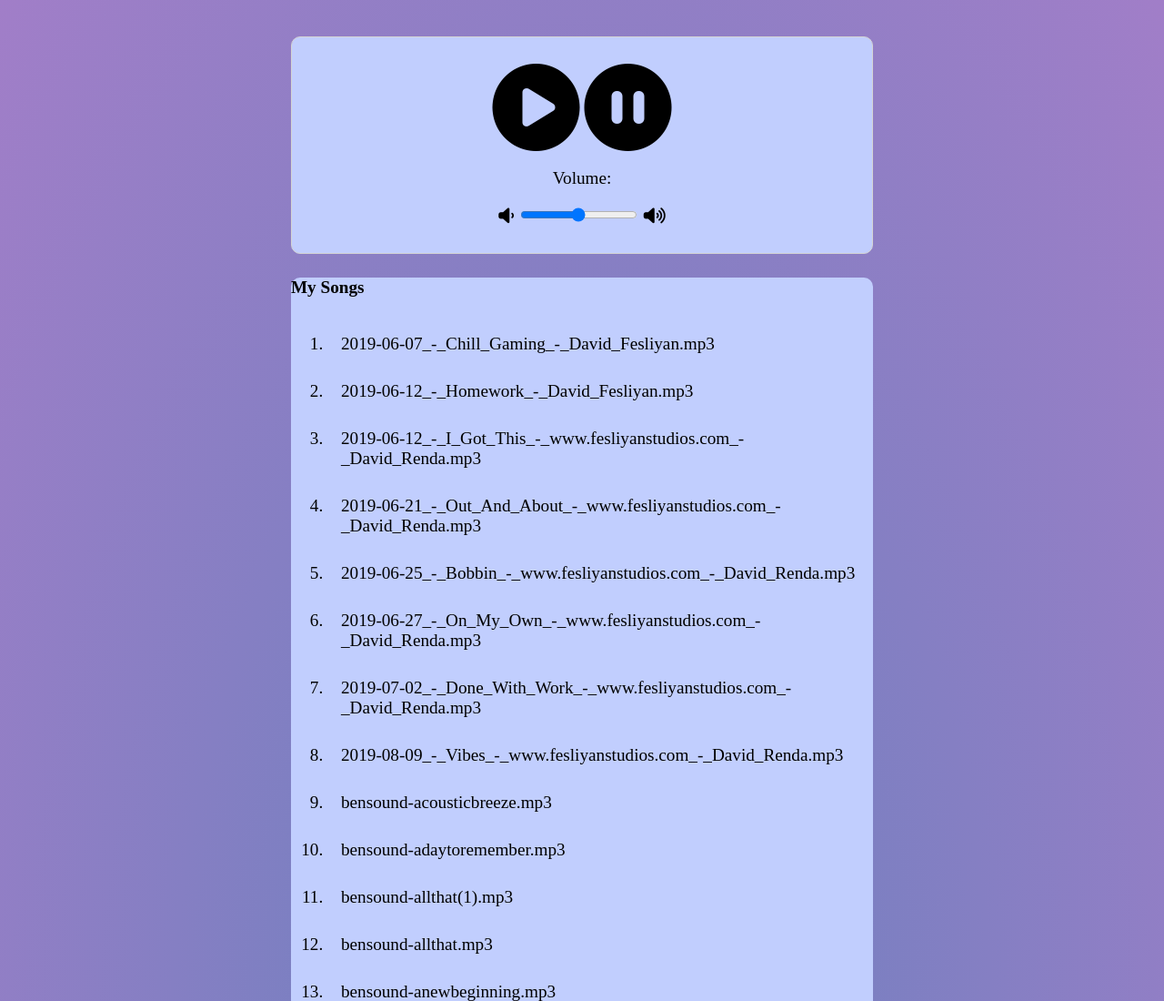
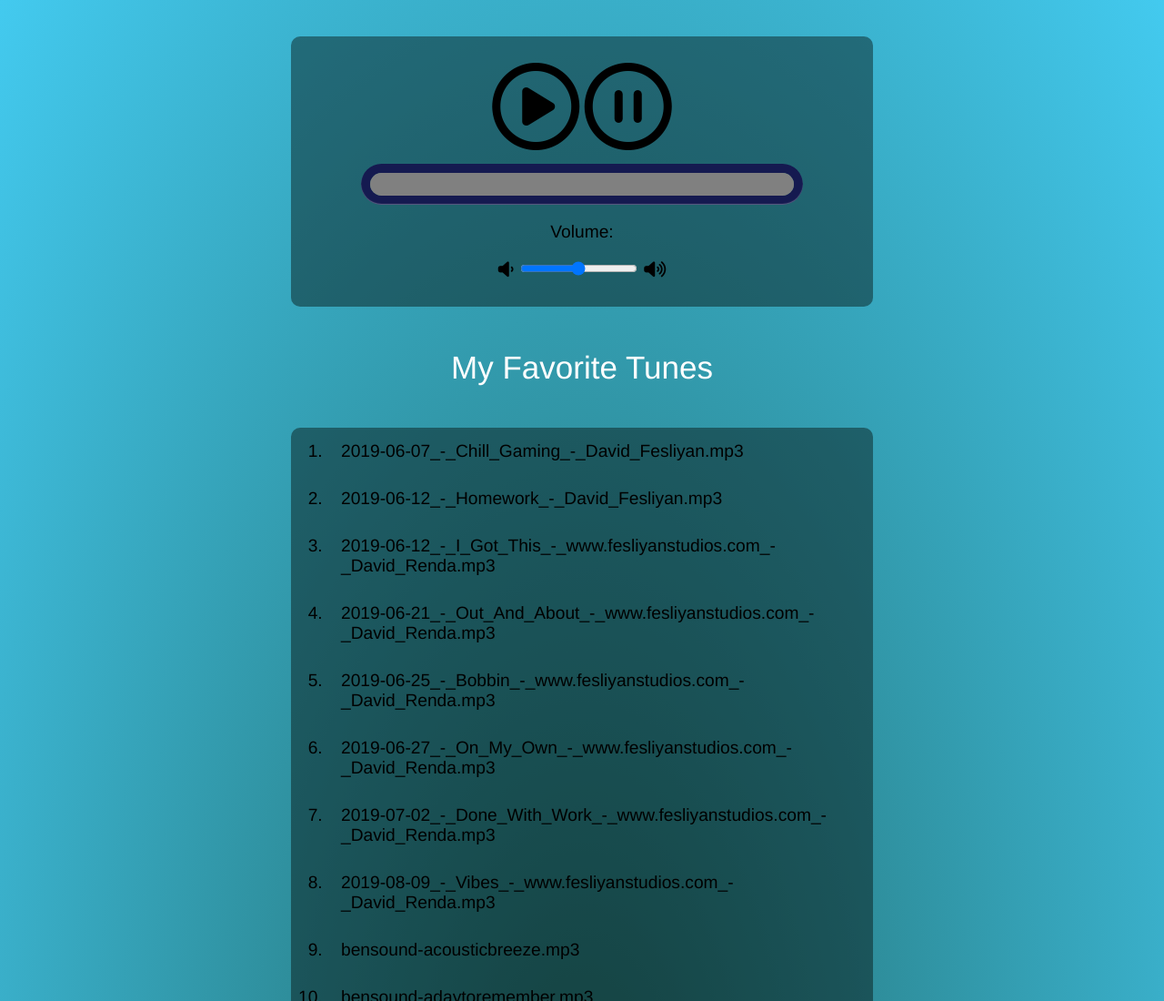
Before and after one commit to Jmm11297/music-player, a website built with Parcel: page index.html in a window 1280 px wide. Shown: the top 1100 px of the page at 91% size. Built offline with nearby package versions, Linux system fonts and the light colour scheme.

Commit message:
update css

```diff
--- a/index.html
+++ b/index.html
@@ -8,62 +8,29 @@
     <title>Music Player</title>
 </head>
 <body>
-    <audio id="player">
+    <audio id="player" ontimeupdate="updateProgress()">
         <source id="source">
             Audio not supported
     </audio>
 
+    <span id="currentlyPlayingSong"></span><em><span id="currentSong"></span></em>
+
     <div id="controls">
-        <i class="fas fa-play-circle fa-5x"></i>
-        <i class="fas fa-pause-circle fa-5x"></i>
+        <i class="far fa-play-circle fa-5x" onclick="playAudio()"></i>
+        <i class="far fa-pause-circle fa-5x" onclick="pauseAudio()"></i>
+        <div class="meter">
+            <progress id="progress" value="0" max="100"></progress>
+        </div>
         <p>Volume:</p>
         <i class="fas fa-volume-down"></i>
         <input type="range" id="volumeSlider" min="0" max="1" step="0.1">
         <i class="fas fa-volume-up"></i>
     </div>
-
-    <div id="songList">
-        <h4>My Songs</h4>
-        <ol>
-            <li>2019-06-07_-_Chill_Gaming_-_David_Fesliyan.mp3</li>
-            <li>2019-06-12_-_Homework_-_David_Fesliyan.mp3</li>
-            <li>2019-06-12_-_I_Got_This_-_www.fesliyanstudios.com_-_David_Renda.mp3</li>
-            <li>2019-06-21_-_Out_And_About_-_www.fesliyanstudios.com_-_David_Renda.mp3</li>
-            <li>2019-06-25_-_Bobbin_-_www.fesliyanstudios.com_-_David_Renda.mp3</li>
-            <li>2019-06-27_-_On_My_Own_-_www.fesliyanstudios.com_-_David_Renda.mp3</li>
-            <li>2019-07-02_-_Done_With_Work_-_www.fesliyanstudios.com_-_David_Renda.mp3</li>
-            <li>2019-08-09_-_Vibes_-_www.fesliyanstudios.com_-_David_Renda.mp3</li>
-            <li>bensound-acousticbreeze.mp3</li>
-            <li>bensound-adaytoremember.mp3</li>
-            <li>bensound-allthat(1).mp3</li>
-            <li>bensound-allthat.mp3</li>
-            <li>bensound-anewbeginning.mp3</li>
-            <li>bensound-beyondtheline.mp3</li>
-            <li>bensound-cute.mp3</li>
-            <li>bensound-downtown.mp3</li>
-            <li>bensound-dreams.mp3</li>
-            <li>bensound-dubstep.mp3</li>
-            <li>bensound-endlessmotion.mp3</li>
-            <li>bensound-erf.mp3</li>
-            <li>bensound-goinghigher.mp3</li>
-            <li>bensound-groovyhiphop.mp3</li>
-            <li>bensound-happiness.mp3</li>
-            <li>bensound-hipjazz.mp3</li>
-            <li>bensound-house.mp3</li>
-            <li>bensound-love.mp3</li>
-            <li>bensound-moose.mp3</li>
-            <li>bensound-retrosoul.mp3</li>
-            <li>bensound-romantic.mp3</li>
-            <li>bensound-rumble.mp3</li>
-            <li>bensound-smallguitar.mp3</li>
-            <li>bensound-sweet.mp3</li>
-            <li>bensound-theelevatorbossanova.mp3</li>
-            <li>bensound-thejazzpiano.mp3</li>
-            <li>bensound-thelounge.mp3</li>
-        </ol>
-    </div>
+    <h4>My Favorite Tunes</h4>
+    <div id="songList"></div>
     <p>Music: <a href="https://www.bensound.com">https://www.bensound.com</a> and
         <a href="https://www.fesliyanstudios.com">https://www.fesliyanstudios.com</a>
     </p>
+    <script src="index.js"></script>
 </body>
 </html>
--- a/index.js
+++ b/index.js
@@ -0,0 +1,90 @@
+const songs = [
+    "2019-06-07_-_Chill_Gaming_-_David_Fesliyan.mp3",
+    "2019-06-12_-_Homework_-_David_Fesliyan.mp3",
+    "2019-06-12_-_I_Got_This_-_www.fesliyanstudios.com_-_David_Renda.mp3",
+    "2019-06-21_-_Out_And_About_-_www.fesliyanstudios.com_-_David_Renda.mp3",
+    "2019-06-25_-_Bobbin_-_www.fesliyanstudios.com_-_David_Renda.mp3",
+    "2019-06-27_-_On_My_Own_-_www.fesliyanstudios.com_-_David_Renda.mp3",
+    "2019-07-02_-_Done_With_Work_-_www.fesliyanstudios.com_-_David_Renda.mp3",
+    "2019-08-09_-_Vibes_-_www.fesliyanstudios.com_-_David_Renda.mp3",
+    "bensound-acousticbreeze.mp3",
+    "bensound-adaytoremember.mp3",
+    "bensound-allthat(1).mp3",
+    "bensound-allthat.mp3",
+    "bensound-anewbeginning.mp3",
+    "bensound-beyondtheline.mp3",
+    "bensound-cute.mp3",
+    "bensound-downtown.mp3",
+    "bensound-dreams.mp3",
+    "bensound-dubstep.mp3",
+    "bensound-endlessmotion.mp3",
+    "bensound-erf.mp3",
+    "bensound-goinghigher.mp3",
+    "bensound-groovyhiphop.mp3",
+    "bensound-happiness.mp3",
+    "bensound-hipjazz.mp3",
+    "bensound-house.mp3",
+    "bensound-love.mp3",
+    "bensound-moose.mp3",
+    "bensound-retrosoul.mp3",
+    "bensound-romantic.mp3",
+    "bensound-rumble.mp3",
+    "bensound-smallguitar.mp3",
+    "bensound-sweet.mp3",
+    "bensound-theelevatorbossanova.mp3",
+    "bensound-thejazzpiano.mp3",
+    "bensound-thelounge.mp3"
+];
+
+const createSongList = () => {
+    // creates ordered list to contain list of songs
+    const list = document.createElement('ol')
+    // loops through each song
+    for(let i = 0; i < songs.length; i++) {
+        // creates list element for ol
+        const item = document.createElement('li')
+        // attaches the text from each individual item to list the song names
+        item.appendChild(document.createTextNode(songs[i]))
+        // adds each item to the ordered list
+        list.appendChild(item)
+    }
+
+    return list
+}
+
+document.getElementById('songList').appendChild(createSongList())
+
+songList.onclick = (e) => {
+    const clickedItem = e.target
+    const source = document.getElementById('source')
+    source.src = 'songs/' + clickedItem.innerText
+
+    document.getElementById('currentlyPlayingSong').innerText = "Currently Playing "
+    document.getElementById('currentSong').innerText = clickedItem.innerText
+
+    player.load()
+    player.play()
+}
+
+const playAudio = () => {
+    if(player.readyState) {
+        player.play()
+    }
+}
+
+const pauseAudio = () => {
+    player.pause()
+}
+
+const slider = document.getElementById('volumeSlider')
+slider.oninput = (e) => {
+    const volume = e.target.value
+    player.value = volume
+}
+
+const updateProgress = () => {
+    if(player.currentTime > 0) {
+        const progressBar = document.getElementById('progress')
+        progressBar.value = (player.currentTime / player.duration) * 100
+    }
+}
--- a/style.css
+++ b/style.css
@@ -1,6 +1,7 @@
 body {
-    background: radial-gradient(#6980BE, #A17EC8);
+    background: radial-gradient(rgb(34, 107, 107),rgb(67, 202, 239) );
     font-size: 1.2em;
+    font-family: 'Franklin Gothic Medium', 'Arial Narrow', Arial, sans-serif;
     width: 50%;
     margin: 20px auto;
     padding: 20px;
@@ -9,9 +10,15 @@ body {
 }
 
 #songList {
-    background: #C1CEFE;
+    background: rgba(1, 5, 2, 0.418);
     border-radius: 10px;
     text-align: left;
+}
+
+h4 {
+    font-size: 35px;
+    color: white;
+    font-weight: 100;
 }
 
 li {
@@ -20,15 +27,49 @@ li {
 
 li:hover, svg:hover {
     cursor: pointer;
+    color: white;
 }
 
 #controls {
-    border: 1px lightgray solid;
     border-radius: 10px;
-    background: #C1CEFE;
+    background: rgba(1, 5, 2, 0.418);
     padding: 1.5em;
 }
 
-svg {
+#far {
     color: #655A7C;
 }
+
+.meter {
+    height: 25px;
+    width: 80%;
+    margin: auto;
+    margin-top: 15px;
+    padding: 10px;
+    position: relative;
+    background: #151A50;
+    border-radius: 25px;
+    box-shadow: inset 0 -1px 1px rgba(255,255,255,0.3);
+}
+
+.meter > progress {
+    display: block;
+    height: 100%;
+    width: 100%;
+    border-top-right-radius: 20px;
+    border-bottom-right-radius: 20px;
+    border-top-left-radius: 20px;
+    border-bottom-left-radius: 20px;
+    background-color: rgb(34, 107, 107);
+    box-shadow:
+    inset 0 2px 9px  rgba(255,255,255,0.3),
+    inset 0 -2px 6px rgba(0,0,0,0.4);
+    position: relative;
+    overflow: hidden;
+}
+
+span {
+    color: white;
+    font-size: 25px;
+    font-weight: 100;
+}
```
Also changed, not shown: package.json (+4 -4 lines), dist/index.html, 6 other files.
